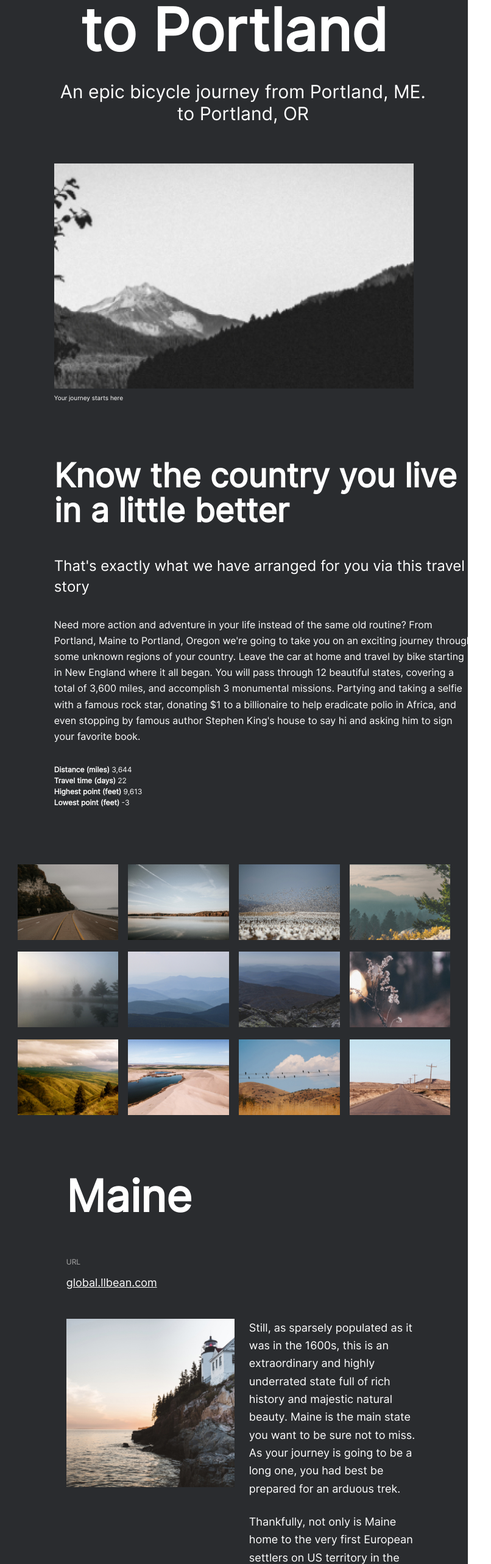
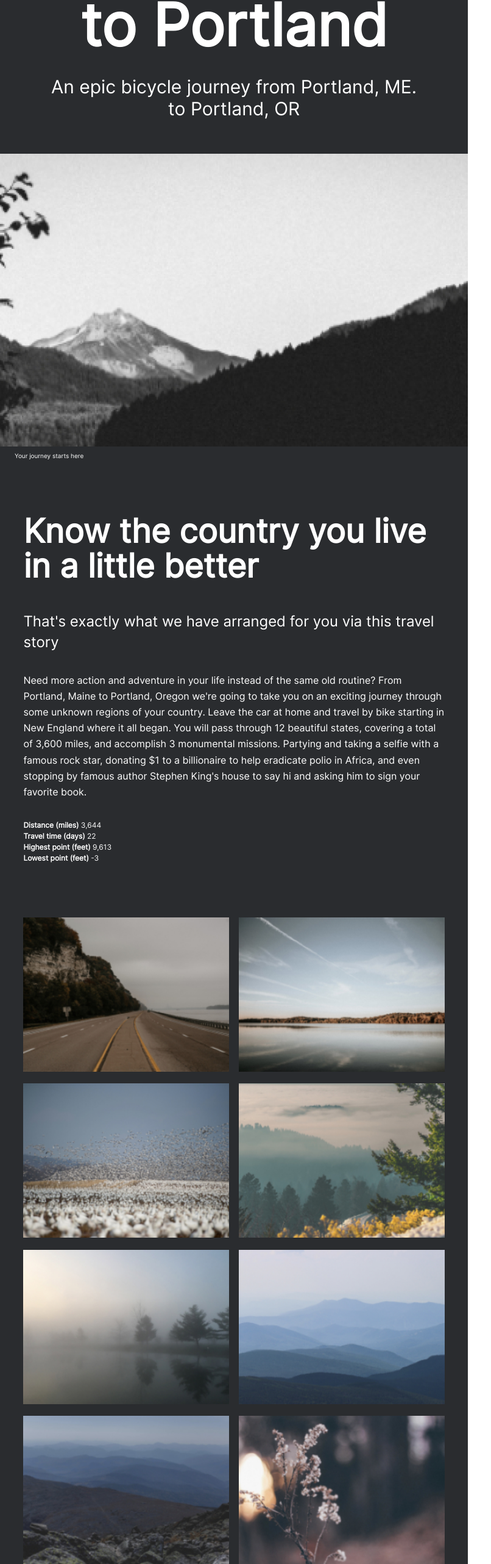
Before and after one commit to veralea/web_project_3, a plain HTML site: page index.html in a window 768 px wide. Shown: the part 236-2800 px from the top of the page at 61% size, 806 px wide, since content can reach past the window. Drawn offline with Linux system fonts and the light colour scheme.

Commit message:
layout 768

```diff
--- a/blocks/cover/__background/cover__background.css
+++ b/blocks/cover/__background/cover__background.css
@@ -14,3 +14,10 @@
     height: 62.5vw;
   }
 }
+
+@media screen and (max-width: 1023px) and (min-width: 768px) {
+  .cover__background {
+    width: 100vw;
+    height: 62.5vw;
+  }
+}
--- a/blocks/cover/__overlay/cover__overlay.css
+++ b/blocks/cover/__overlay/cover__overlay.css
@@ -20,3 +20,10 @@
     height: 62.5vw;
   }
 }
+
+@media screen and (max-width: 1023px) and (min-width: 768px) {
+  .cover__overlay {
+    width: 100vw;
+    height: 62.5vw;
+  }
+}
--- a/blocks/cover/cover.css
+++ b/blocks/cover/cover.css
@@ -16,7 +16,7 @@
   text-decoration: none;
 }
 
-@media screen and (max-width: 1279px) and (min-width: 1024px) {
+@media screen and (max-width: 1279px) and (min-width: 768px) {
   .cover {
     width: 100vw;
     height: 62.5vw;
--- a/blocks/footer/__link/footer__link.css
+++ b/blocks/footer/__link/footer__link.css
@@ -12,5 +12,17 @@
 }
 
 .footer__link:last-of-type {
-  margin-right: calc(90.625vw - 376px);
+  margin-right: calc(92.5vw - 376px);
 }
+
+@media screen and (max-width: 1279px) and (min-width: 1024px) {
+  .footer__link:last-of-type {
+    margin-right: calc(90.625vw - 376px);
+  }
+}
+
+@media screen and (max-width: 1023px) and (min-width: 768px) {
+  .footer__link:last-of-type {
+    margin-right: calc(93.75vw - 376px);
+  }
+}
--- a/blocks/footer/footer.css
+++ b/blocks/footer/footer.css
@@ -14,3 +14,10 @@
     padding: 92px auto 24px 48px;
   }
 }
+
+@media screen and (max-width: 1023px) and (min-width: 768px) {
+  .footer {
+    width: 93.75vw;
+    padding: 88px 0 24px ;
+  }
+}
--- a/blocks/intro/intro.css
+++ b/blocks/intro/intro.css
@@ -8,3 +8,10 @@
     margin: 92px auto 92px 4.6875vw;
   }
 }
+
+@media screen and (max-width: 1023px) and (min-width: 768px) {
+  .intro {
+    width: 90vw;
+    margin: 88px auto;
+  }
+}
--- a/blocks/lead/__caption/lead__caption.css
+++ b/blocks/lead/__caption/lead__caption.css
@@ -10,3 +10,9 @@
   align-self: flex-start;
   margin-top: 8px;
 }
+
+@media screen and (max-width: 1023px) and (min-width: 768px) {
+  .lead__caption {
+    margin-left: 24px;
+  }
+}
--- a/blocks/lead/__subtitle/lead__subtitle.css
+++ b/blocks/lead/__subtitle/lead__subtitle.css
@@ -8,3 +8,9 @@
   margin-block-end: 0;
   margin: 32px auto 8vh;
 }
+
+@media screen and (max-width: 1023px) and (min-width: 768px) {
+  .lead__subtitle {
+    margin: 32px auto 56px;
+  }
+}
--- a/blocks/lead/lead.css
+++ b/blocks/lead/lead.css
@@ -13,3 +13,10 @@
     width: 90.625vw;
   }
 }
+
+@media screen and (max-width: 1023px) and (min-width: 768px) {
+  .lead {
+    margin: 50px 0 88px;
+    width: 100vw;
+  }
+}
--- a/blocks/photo-grid/photo-grid.css
+++ b/blocks/photo-grid/photo-grid.css
@@ -20,3 +20,13 @@
     margin: 92px auto;
   }
 }
+
+@media screen and (max-width: 1023px) and (min-width: 768px) {
+  .photo-grid {
+    grid-gap: 16px;
+    grid-template-columns: repeat(2, auto);
+    grid-template-rows: repeat(6, auto);
+    width: 90vw;
+    margin: 88px auto;
+  }
+}
--- a/blocks/place/__image/place__image.css
+++ b/blocks/place/__image/place__image.css
@@ -11,5 +11,12 @@
     width: 42.9688vw;
     height: 42.9688vw;
   }
+}
 
+@media screen and (max-width: 1023px) and (min-width: 768px) {
+  .place__image {
+    width: 44.27vw;
+    height: 44.27vw;
+    margin-right: 28px;
+  }
 }
--- a/blocks/place/__paragraph/place__paragraph.css
+++ b/blocks/place/__paragraph/place__paragraph.css
@@ -18,3 +18,13 @@
     width: 44.53vw;
   }
 }
+
+@media screen and (max-width: 1023px) and (min-width: 768px) {
+  .place__paragraph {
+    font-size: 16px;
+  }
+
+  .place__paragraph:last-of-type {
+    line-height: 1.625;
+  }
+}
--- a/blocks/place/__title/place__title.css
+++ b/blocks/place/__title/place__title.css
@@ -15,3 +15,11 @@
     width: 42.9688vw;
   }
 }
+
+@media screen and (max-width: 1023px) and (min-width: 768px) {
+  .place__title {
+    width: 44.27vw;
+    font-size: 42px;
+    margin: 0 28px 48px 0;
+  }
+}
--- a/blocks/place/__website/place__website.css
+++ b/blocks/place/__website/place__website.css
@@ -5,3 +5,10 @@
   justify-content: flex-end;
   padding-bottom: 48px;
 }
+
+@media screen and (max-width: 1023px) and (min-width: 768px) {
+  .place__website {
+    width: 40vw;
+    max-width: 456px;
+  }
+}
--- a/blocks/places/places.css
+++ b/blocks/places/places.css
@@ -11,3 +11,9 @@
     width: 90.625vw;
   }
 }
+
+@media screen and (max-width: 1023px) and (min-width: 768px) {
+  .places {
+    width: 90vw;
+  }
+}
```
